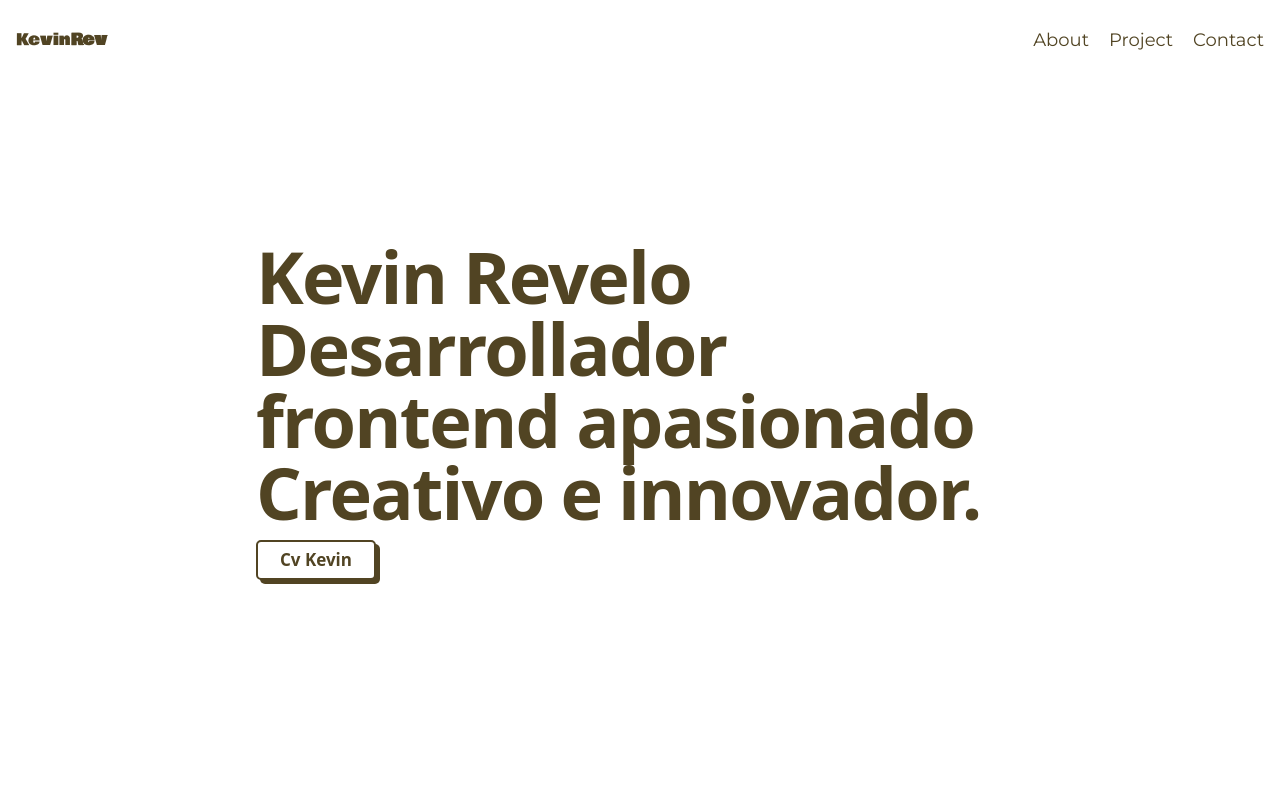
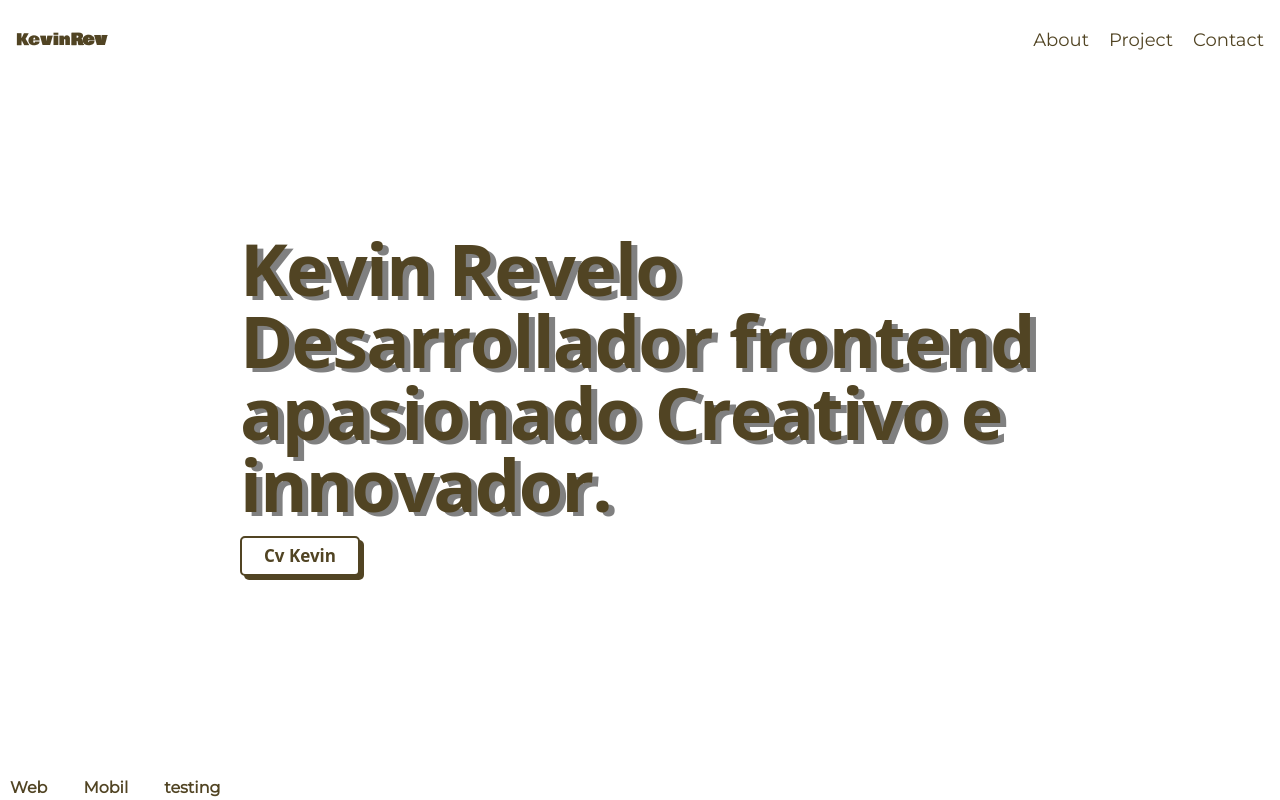
Before and after one commit to kevinr2/portfolio, a Next.js app: page / in a window 1280 px wide. Built offline with nearby package versions, Linux system fonts and the light colour scheme; a web font is replaced by a local one.

Commit message:
index and footer

```diff
--- /dev/null
+++ b/src/components/Footer.tsx
@@ -0,0 +1,21 @@
+import { Montserrat } from "next/font/google";
+import React from "react";
+const monserrat =Montserrat({
+    weight:'400',
+    subsets:["latin"],
+    display:'swap'
+  })
+
+export const Footer = () => {
+  return (
+    <>
+      <div style={{position:'absolute',bottom:0,left:10, fontWeight:'bold'}} className={`${monserrat.className} cursor-default`}>
+        <ol className=" flex gap-9">
+          <li>Web</li>
+          <li>Mobil</li>
+          <li>testing</li>
+        </ol>
+      </div>
+    </>
+  );
+};
--- /dev/null
+++ b/src/components/Letras.tsx
@@ -0,0 +1,31 @@
+import { motion } from "framer-motion";
+
+
+export const Letras = ({ palabra }: { palabra: string }) => {
+  return (
+    <>
+      {palabra.split("").map((letra, j) => (
+        <motion.p
+
+          drag
+          whileTap={{
+            textShadow: "none",
+            transition: { duration: 0.1, ease: "easeInOut" },
+          }}
+          dragConstraints={{ left: 0, right: 0, top: 0, bottom: 0 }}
+          key={j}
+          whileHover={{
+            textShadow: "none",
+            transition: { duration: 0.2, ease: "easeInOut" },
+          }}
+          style={{
+            display: "inline-block",
+            textShadow: "6px 4px gray",
+          }}
+        >
+          {letra === " " ? "\u00A0" : letra}
+        </motion.p>
+      ))}
+    </>
+  );
+};
--- /dev/null
+++ b/src/components/Palabras.tsx
@@ -0,0 +1,14 @@
+import { Letras } from "./Letras";
+
+
+export const Palabras = ({ palabras }: { palabras: Array<string> }) => {
+  return (
+    <>
+      {palabras.map((palabra, i) => (
+        <p key={i} style={{ display: "inline-flex"}}>
+          <Letras palabra={palabra} />
+        </p>
+      ))}
+    </>
+  );
+};
--- a/src/pages/index.tsx
+++ b/src/pages/index.tsx
@@ -1,20 +1,39 @@
 import Link from "next/link";
 import Inner from "./inner/Inner";
+import { motion } from "framer-motion";
+import { useEffect, useState } from "react";
+import { Palabras } from "@/components/palabras";
 
+const palabras = [
+  "Kevin",
+  " Revelo",
+  "Desarrollador",
+  " frontend",
+  "apasionado",
+  " Creativo",
+  " e",
+  "innovador.",
+];
 
 export default function Home() {
+  const [isClient, setIsClient] = useState(false);
+
+  useEffect(() => {
+    setIsClient(true);
+  }, []);
   return (
     <>
       <Inner>
-        <div className="w-[100%] h-[100vh] px-[20%] flex  items-center">
-          <div className="mt-5">
-            <h1 className=" min-[319px]:text-5xl sm:text-5xl md:text-5xl lg:text-7xl  font-extrabold tracking-tight">
-              Kevin Revelo
-              Desarrollador frontend apasionado
-              Creativo e innovador.
+        <div className="w-[100%] h-[100vh] overflow-hidden min-[319px]:px-8 md:px-60 flex  items-center">
+          <div  className="mt-2 " >
+            <h1  className="  min-[319px]:text-5xl sm:text-5xl md:text-5xl cursor-default lg:text-7xl box-border font-extrabold tracking-tight">
+              {isClient &&<Palabras palabras={palabras}/>}
             </h1>
-            <p></p>
-            <Link href="/about" className="btn "><button className="button mt-3" >Cv Kevin</button> </Link>
+
+            <Link href="/about">
+              <button className="button mt-4">Cv Kevin</button>
+            </Link>
+
 
           </div>
         </div>
--- a/src/pages/inner/Inner.tsx
+++ b/src/pages/inner/Inner.tsx
@@ -5,6 +5,7 @@ import { motion, Variants } from "framer-motion";
 import { opacity, expand, text } from "../../anim/anim";
 import { NavbarComponent } from "@/components/NavbarComponent";
 import { Rubik_Glitch_Pop } from "next/font/google";
+import { Footer } from "@/components/Footer";
 
 const rubik = Rubik_Glitch_Pop({
   weight: "400",
@@ -49,6 +50,7 @@ export default function Layout({ children }: { children: React.ReactNode }) {
       <NavbarComponent />
 
       {children}
+      <Footer />
     </div>
   );
 }
```
